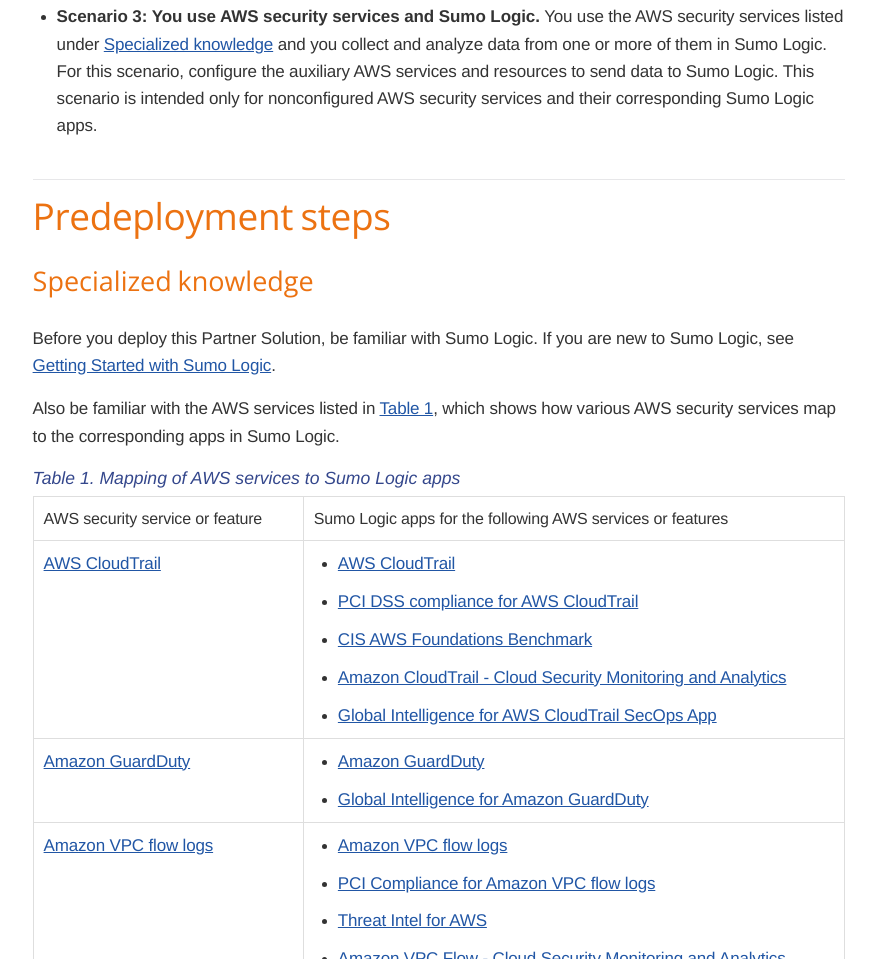
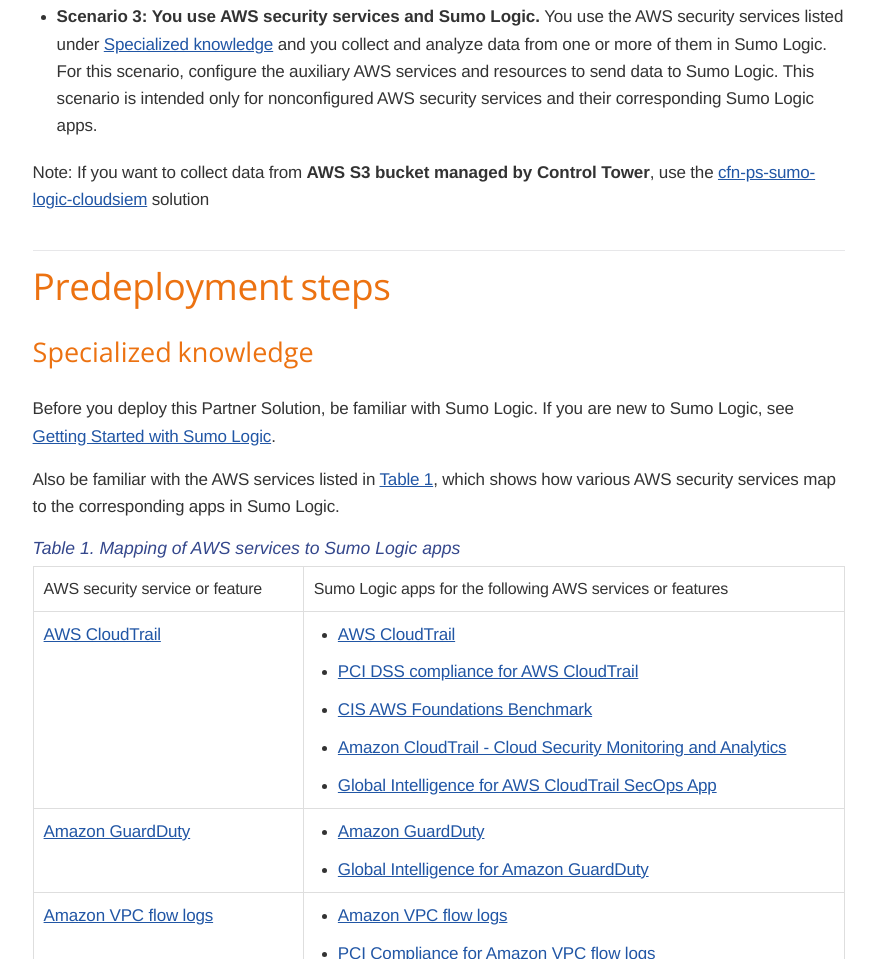
Before and after one commit to aws-ia/cfn-ps-sumo-logic-log-centralization, a plain HTML site: page index.html in a window 1280 px wide. Shown: the part 4131-5090 px from the top of the page, without its empty margins (329-1205 px from the left). Drawn offline with nearby package versions, Linux system fonts and the light colour scheme; files whose address does not match are found by name; a web font is replaced by a local one.

Commit message:
update docs for S3 bucket managed by Control Tower

```diff
--- a/index.html
+++ b/index.html
@@ -1923,6 +1923,9 @@ services and resources to send data to Sumo Logic. This scenario is intended onl
 nonconfigured AWS security services and their corresponding Sumo Logic apps.</p>
 </li>
 </ul>
+</div>
+<div class="paragraph">
+<p>Note: If you want to collect data from <strong>AWS S3 bucket managed by Control Tower</strong>, use the <a href="https://aws-ia.github.io/cfn-ps-sumo-logic-cloudsiem/">cfn-ps-sumo-logic-cloudsiem</a> solution</p>
 </div>
 </div>
 </div>
```
Also changed, not shown: 1 other file.
